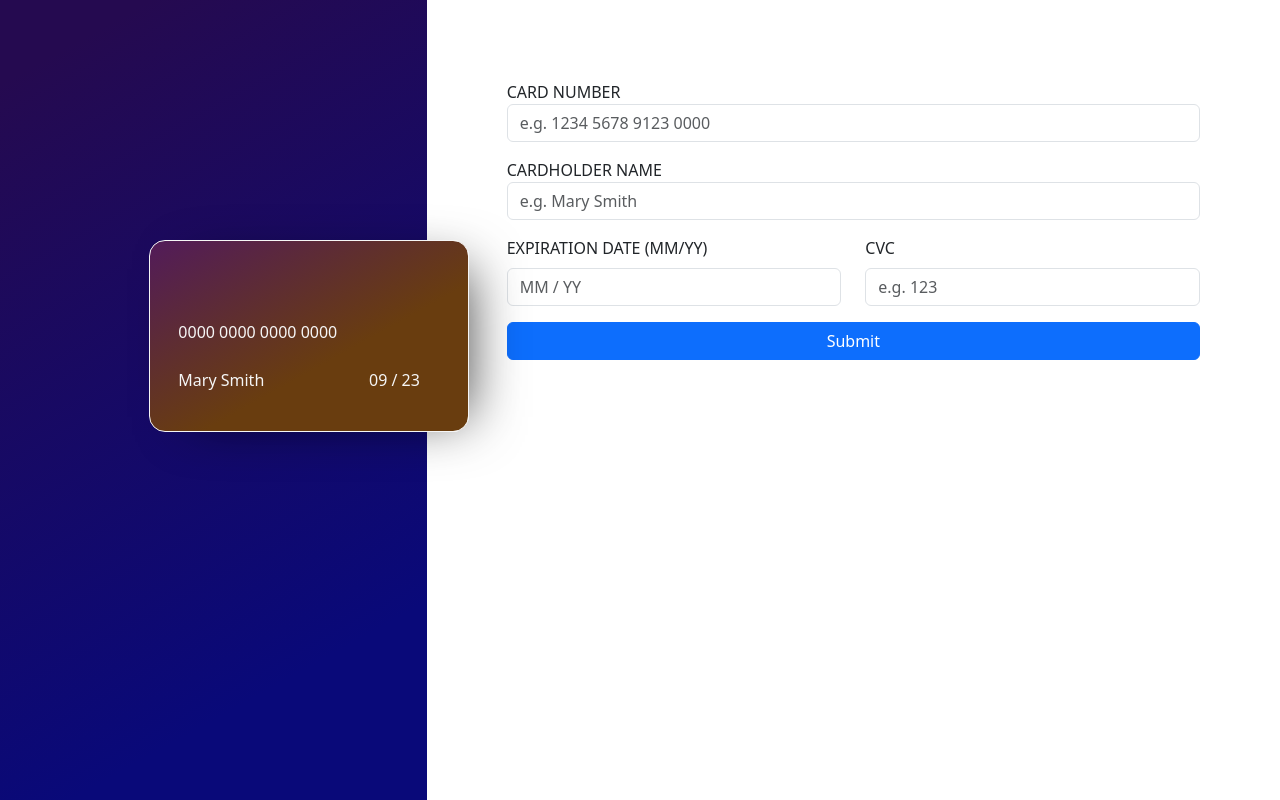
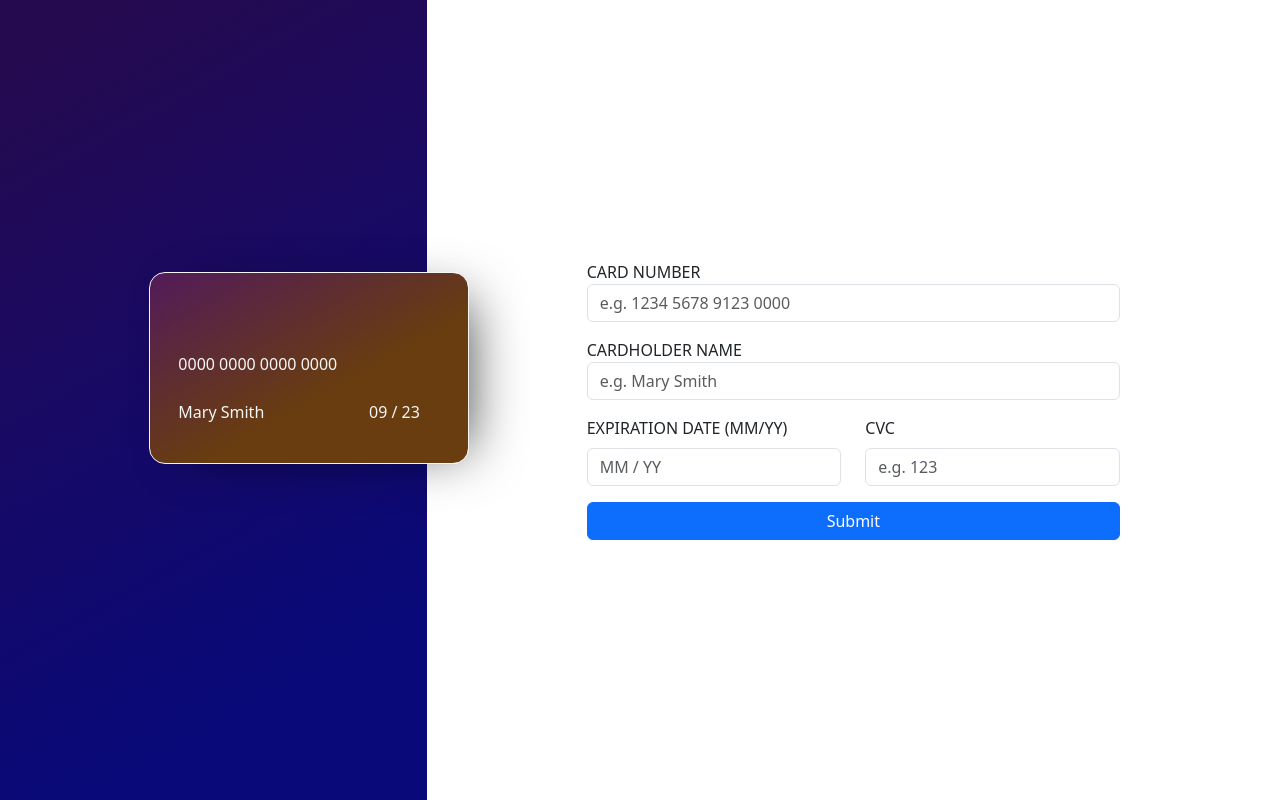
Before and after one commit to rodrigofsmar/interactive-card-details-form, a React (Vite) app: page / in a window 1280 px wide. Built offline with nearby package versions, Linux system fonts and the light colour scheme.

Commit message:
updated styles

```diff
--- a/src/App.css
+++ b/src/App.css
@@ -3,10 +3,32 @@ body{
 }
 
 .form-col{
-  padding: 5rem !important;
+  padding: 3rem !important;
 }
 
 .card-col{
   background: rgb(37,10,80);
   background: linear-gradient(151deg, rgba(37,10,80,1) 8%, rgba(9,9,121,1) 81%);
 }
+
+@media (max-width: 575.98px) {
+
+}
+
+@media (min-width: 576px) and (max-width: 767.98px) {
+
+}
+
+@media (min-width: 768px) and (max-width: 991.98px) {
+
+}
+
+@media (min-width: 992px) and (max-width: 1199.98px) {
+
+}
+
+@media (min-width: 1200px) {
+  .form-col{
+    padding: 10rem !important;
+  }
+}
--- a/src/App.jsx
+++ b/src/App.jsx
@@ -55,13 +55,13 @@ function App() {
 
   return (
 
-    <div className='container-fluid' style={{height: '100vh'}}>
+    <div className='container-fluid'>
       <div className='row vh-100'>
         <div className='card-col col-xs-12 col-sm-12 col-md-4 position-relative'>
           <CreditCard cardNumber={cardNumber} name={name} expirationDate={expirationDate}></CreditCard>
         </div>
-        <div className='form-col col-xs-12 col-sm-12 col-md-8'>
-          <form className="needs-validation" noValidate>
+        <div className='form-col col-xs-12 col-sm-12 col-md-8 my-auto'>
+          <form className="needs-validation">
             <div className="form-group mb-3">
               <label htmlFor="cardNumber">CARD NUMBER</label>
               <input onChange={handleCardNumberUpdate} value={cardNumber === defaultCardNumber ? "" : cardNumber}  className="form-control" id="cardNumber" placeholder="e.g. 1234 5678 9123 0000"/>
@@ -71,13 +71,13 @@ function App() {
                 <input onChange={handleNameUpdate} type="name" className="form-control" id="cardholderName" placeholder="e.g. Mary Smith" required/>
             </div>
             <div className="row mb-3">
-              <div className="col-6">
+              <div className="col-xs-12 col-sm-12 col-md-6 col-lg-6">
                 <label htmlFor='expirationDate' className="form-label">EXPIRATION DATE (MM/YY)</label>
                 <input onChange={handleExpirationDateUpdate} value={expirationDate === defaultExpirationDate ? "" : expirationDate} type='text' className='form-control' id='expirationDate' placeholder='MM / YY' pattern="\d{2} / \d{2}" required></input>
               </div>
-              <div className='col-6'>
+              <div className='col-xs-12 col-sm-12 col-md-6 col-lg-6'>
                 <label className="form-label">CVC</label>
-                <input type="text" className="form-control" id="expirationYear" placeholder="e.g. 123" pattern="\d{3}" required />
+                <input type="text" className="form-control" id="expirationYear" placeholder="e.g. 123" pattern="\d{3}" maxLength="3" required />
               </div>
             </div>
             <button type="submit" className="btn btn-primary w-100">Submit</button>
--- a/src/components/CreditCard/CreditCard.css
+++ b/src/components/CreditCard/CreditCard.css
@@ -9,10 +9,8 @@
     -webkit-box-shadow: 21px 7px 54px -22px rgba(0,0,0,0.75);
     -moz-box-shadow: 21px 7px 54px -22px rgba(0,0,0,0.75);
     box-shadow: 21px 7px 54px -22px rgba(0,0,0,0.75);
-    position: absolute;
-    top: 30%;
-    left: 35%;
     border: 0.5px solid #F6F6F6;
+    margin-top: 2rem;
 }
 
 .logo-row{
@@ -29,3 +27,36 @@
     height: 30%;
     margin: 0px;
 }
+
+
+@media (max-width: 575.98px) {
+
+}
+
+@media (min-width: 576px) and (max-width: 767.98px) {
+
+}
+
+@media (min-width: 768px) and (max-width: 991.98px) {
+    .credit-card{
+        position: absolute;
+        top: 30%;
+        left: 35%;
+    }
+}
+
+@media (min-width: 992px) and (max-width: 1199.98px) {
+    .credit-card{
+        position: absolute;
+        top: 30%;
+        left: 35%;
+    }
+}
+
+@media (min-width: 1200px) {
+    .credit-card{
+        position: absolute;
+        top: 30%;
+        left: 35%;
+    }
+}
```
